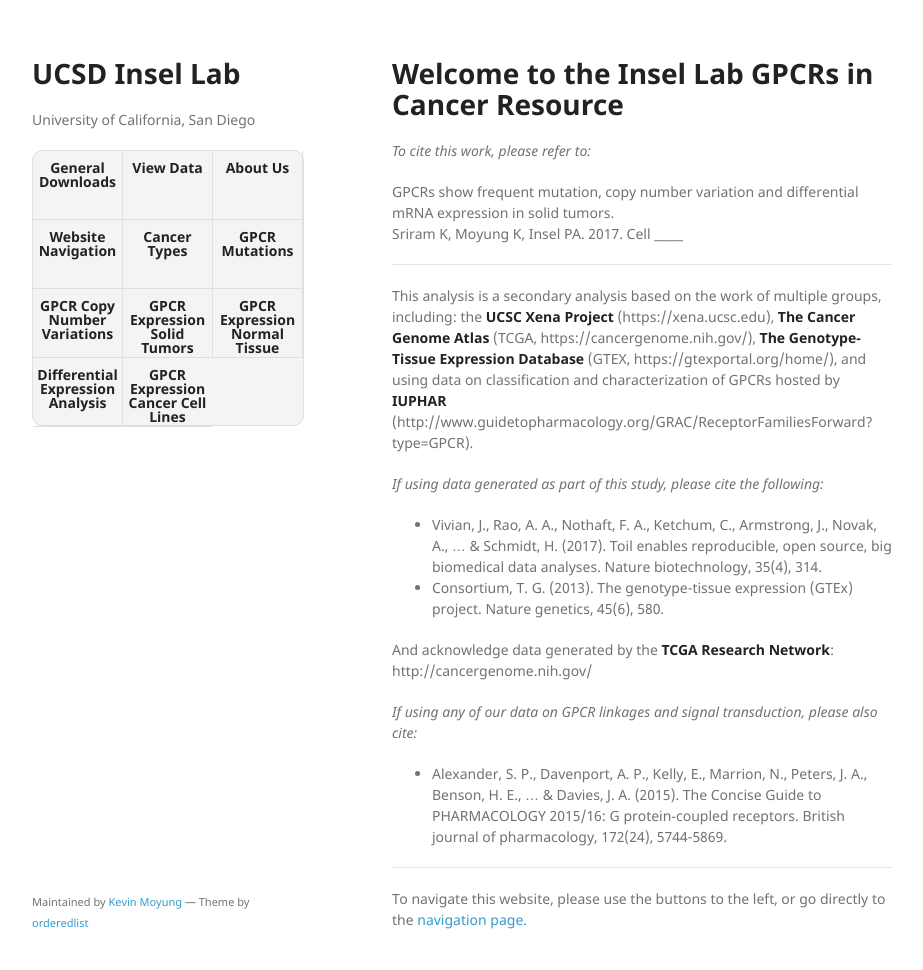
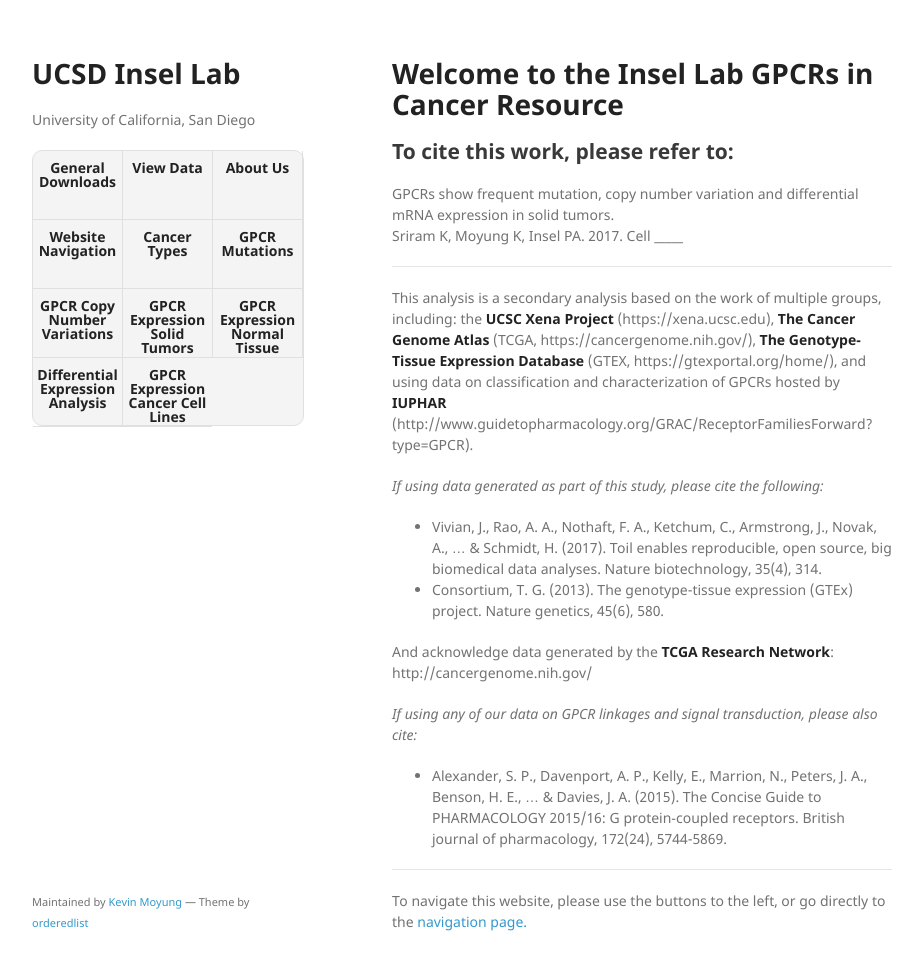
Before and after one commit to insellab/insellab.github.io, a Jekyll site: the page built from index.md, in a window 1280 px wide and 1002 px high. Shown: the top 970 px of the window, without its empty margins (178-1101 px from the left). Built offline with Jekyll 4.4.1, drawn with Linux system fonts in a browser that asks for light colours; our own code applies the rules of GitHub Pages for plain Markdown files.

```diff
--- a/index.md
+++ b/index.md
@@ -4,7 +4,7 @@ layout: default
 
 # [](#header-1)Welcome to the Insel Lab GPCRs in Cancer Resource
 
-*To cite this work, please refer to:*
+## To cite this work, please refer to:
 
 GPCRs show frequent mutation, copy number variation and differential mRNA expression in solid tumors.
 Sriram K, Moyung K, Insel PA. 2017. Cell _____
```
